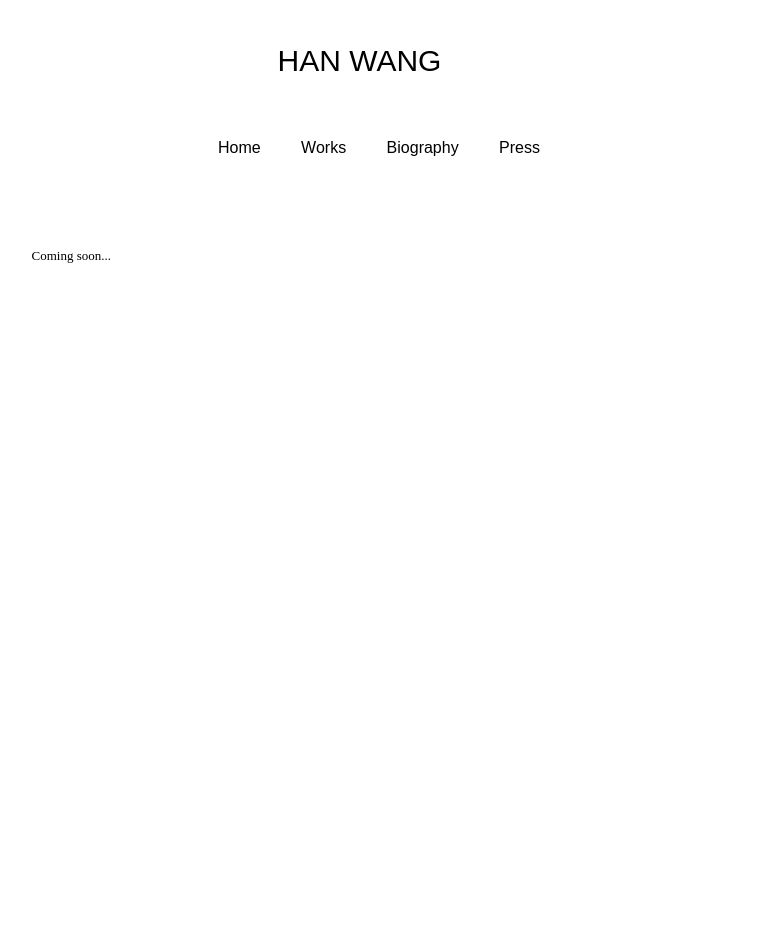
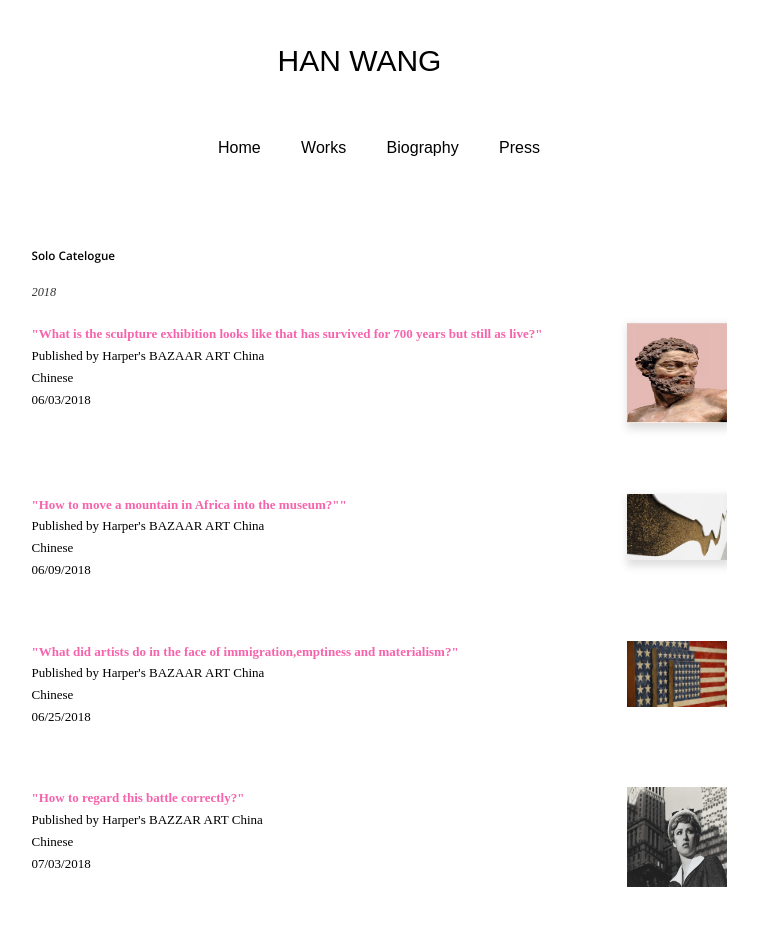
Before and after one commit to HanWang-Art/HanWang-Art.github.io, a plain HTML site: page press.html in a window 1280 px wide. Shown: the whole page, without its empty margins (261-1019 px from the left). Before the commit the page ends 800 px from the top, so only its background shows below. Drawn offline with Linux system fonts and the light colour scheme; a web font is replaced by a local one.

Commit message:
update press page

```diff
--- a/press.html
+++ b/press.html
@@ -37,7 +37,88 @@
                     <div class="story main_sub">
                         <div class="main">
                             <div class="inner">
-                            	<p>Coming soon...</p>
+                                <div class="section clearfix">
+                                    <div class="subhead">Solo Catelogue</div>
+                                    <div class="year">2018</div>
+                                    <div class="clearfix item">
+                                        <div class="left">
+                                            <p>
+                                                <a href="https://mp.weixin.qq.com/s/T4UbTRFQuOQJKXqKmyM_DQ">
+							<strong class="character_fill">"What is the sculpture exhibition looks like that has survived for 700 years but still as live?"</strong></a><br/>
+						Published by Harper's BAZAAR ART China<br/>
+				                Chinese<br/>
+						06/03/2018
+                                            </p>
+                                        </div>
+                                        <div class="right">
+                                            <p>
+                                                <a href="data/press/sculpture_exhibition.png" title="the sculpture exhibition" data-fancybox-group="group">
+                                                    <img width="100" height="100" src="data/press/sculpture_exhibition_thumbnail.jpg" alt="the sculpture exhibition">
+                                                </a>
+                                            </p>
+                                        </div>
+                                    </div>
+                                    <div class="clearfix item">
+                                            <div class="left">
+                                                <p>
+                                                   <a href="https://mp.weixin.qq.com/s/L7jVofR0oezfnOZ0_eFIXQ">
+							 <strong class="character_fill">"How to move a mountain in Africa into the museum?""</strong></a><br/>
+						   Published by Harper's BAZAAR ART China<br/>
+						   Chinese<br/>
+						   06/09/2018
+                                                </p>
+                                            </div>
+                                            <div class="right">
+                                                <p>
+                                                    <a href="data/press/a_mountain_in_africa.jpg" title="How to move a mountain in Africa into the museum?" data-fancybox-group="group">
+                                                        <img width="100"  src="data/press/a_mountain_in_africa_thumbnail.jpg" alt="a mountain in africa">
+                                                    </a>
+                                                </p>
+                                            </div>
+                                        </div>
+                                    </div>
+                                    <div class="clearfix item">
+                                        <div class="left">
+                                                <p>
+						    <a href="https://mp.weixin.qq.com/s/Mgf2lba__1MV0rR2KUOvkw">
+                                                    <strong class="character_fill">"What did artists do in the face of immigration,emptiness and materialism?"</strong>
+						    </a><br/>
+						    Published by Harper's BAZAAR ART China<br/>
+						    Chinese<br/>
+						    06/25/2018
+                                                </p>
+                                            </div>
+                                            <div class="right">
+                                                <p>
+                                                    <a href="data/press/immigration_emptiness_materialism.png" title="What did artists do in the face of immigration,emptiness and materialism?" data-fancybox-group="group">
+                                                        <img width="100"  src="data/press/immigration_emptiness_materialism_thumbnail.jpg" alt="immigration emptiness materialism">
+                                                    </a>
+                                                </p>
+                                            </div>
+                                        </div>
+                                    </div>
+				    <div class="clearfix item">
+                                        <div class="left">
+                                                <p>
+						   <a href="https://mp.weixin.qq.com/s/3--WHF9OMY68fzlifY5yaA">
+                                                    <strong class="character_fill">"How to regard this battle correctly?"</strong>
+						   </a><br/>
+						   Published by Harper's BAZZAR ART China<br/>
+						   Chinese<br/>
+						   07/03/2018
+                                                </p>
+                                            </div>
+                                            <div class="right">
+                                                <p>
+                                                    <a href="data/press/battle.png" title="How to regard this battle correctly?" data-fancybox-group="group">
+                                                        <img width="100" height="100" src="data/press/battle_thumbnail.jpg" alt="battle">
+                                                    </a>
+                                                </p>
+                                            </div>
+                                        </div>
+                                    </div>
+
+                                </div>
                             </div>
                         </div>
                     </div>
```
Also changed, not shown: data/press/a_mountain_in_africa.jpg (added), data/press/a_mountain_in_africa_thumbnail.jpg (added), data/press/battle_thumbnail.jpg (added), data/press/immigration_emptiness_materialism.png (added), data/press/immigration_emptiness_materialism_thumbnail.jpg (added), data/press/sculpture_exhibition.png (added), data/press/sculpture_exhibition_thumbnail.jpg (added), 1 other file.
